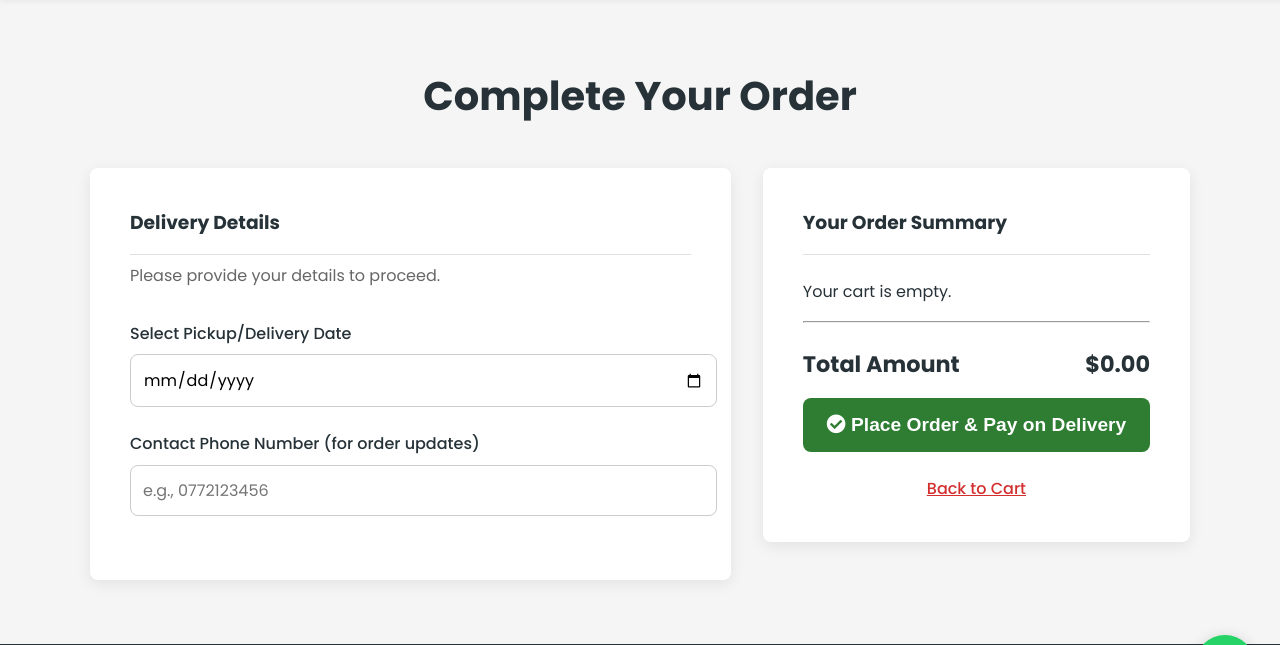
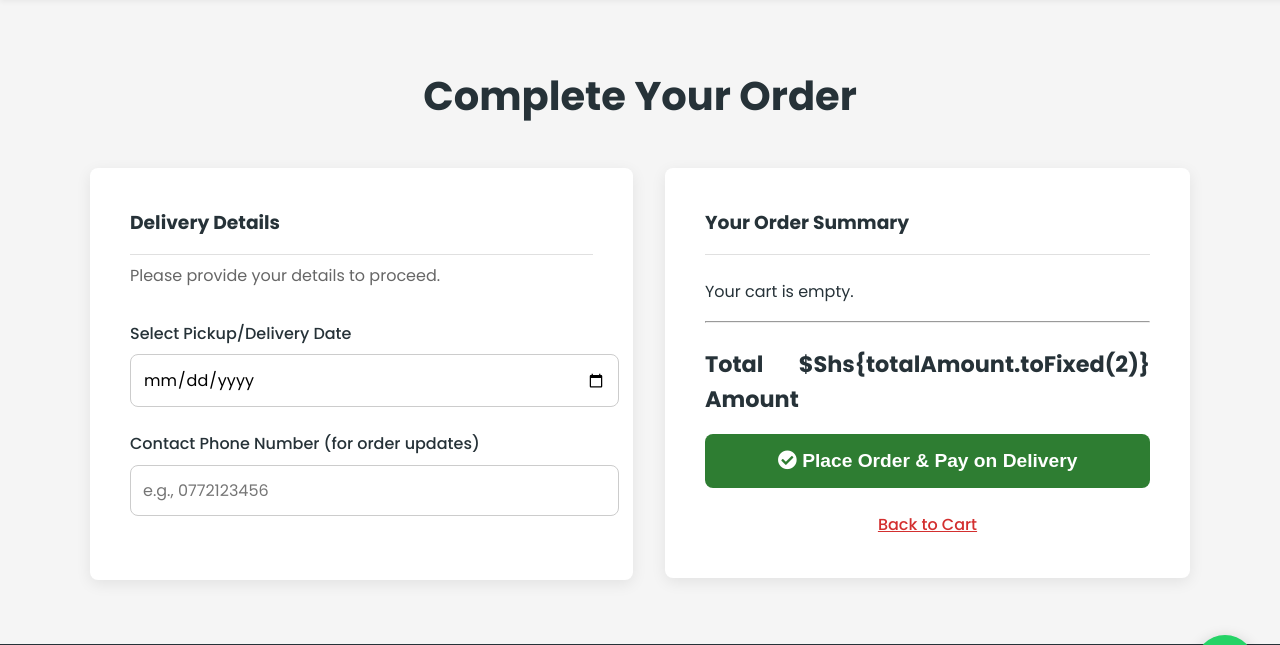
Before and after one commit to Fyncakes/ak, a Flask app: page /checkout in a window 1280 px wide. Shown: the part 80-725 px from the top of the page. Run offline with Flask 3, Linux system fonts and the light colour scheme; the visitor is signed in with stand-in values (Sample User, id 1); data that the repository does not hold is empty.

Commit message:
using shs

```diff
--- a/cakes/templates/CheckoutPage.html
+++ b/cakes/templates/CheckoutPage.html
@@ -69,14 +69,14 @@
             checkoutCart.forEach(product => {
                 const item = document.createElement('div');
                 item.className = 'summary-item';
-                item.innerHTML = `<span>${product.name}</span><strong>$${product.price.toFixed(2)}</strong>`;
+                item.innerHTML = `<span>${product.name}</span><strong>$Shs{product.price.toFixed(2)}</strong>`;
                 summaryList.appendChild(item);
             });
         } else {
              summaryList.innerHTML = "<p>Your cart is empty.</p>";
         }
 
-        document.getElementById("cart-total").innerText = `$${totalAmount.toFixed(2)}`;
+        document.getElementById("cart-total").innerText = `$Shs{totalAmount.toFixed(2)}`;
     }
 
     async function placeOrder() {
--- a/cakes/templates/edit_cake.html
+++ b/cakes/templates/edit_cake.html
@@ -27,7 +27,7 @@
 
             <div class="form-group">
                 <label for="cake-price">Price (UGX)</label>
-                <input type="number" id="cake-price" name="cake_price" step="100" value="{{ cake.price }}" class="form-control" required>
+                <input type="number" id="cake-price" name="cake_price" value="{{ cake.price }}" class="form-control" step="100" min="0" placeholder="e.g., 50000" required>
             </div>
 
             <div class="form-group">
--- a/cakes/templates/uploadPage.html
+++ b/cakes/templates/uploadPage.html
@@ -25,7 +25,7 @@
 
             <div class="form-group">
                 <label for="cake-price">Price (UGX)</label>
-                <input type="number" id="cake-price" name="cake_price" step="0" class="form-control" required>
+                <input type="number" id="cake-price" name="cake_price" class="form-control" step="1" min="0" placeholder="e.g., 50000" required>
             </div>
 
             <!-- This is the new, essential category selector -->
```
